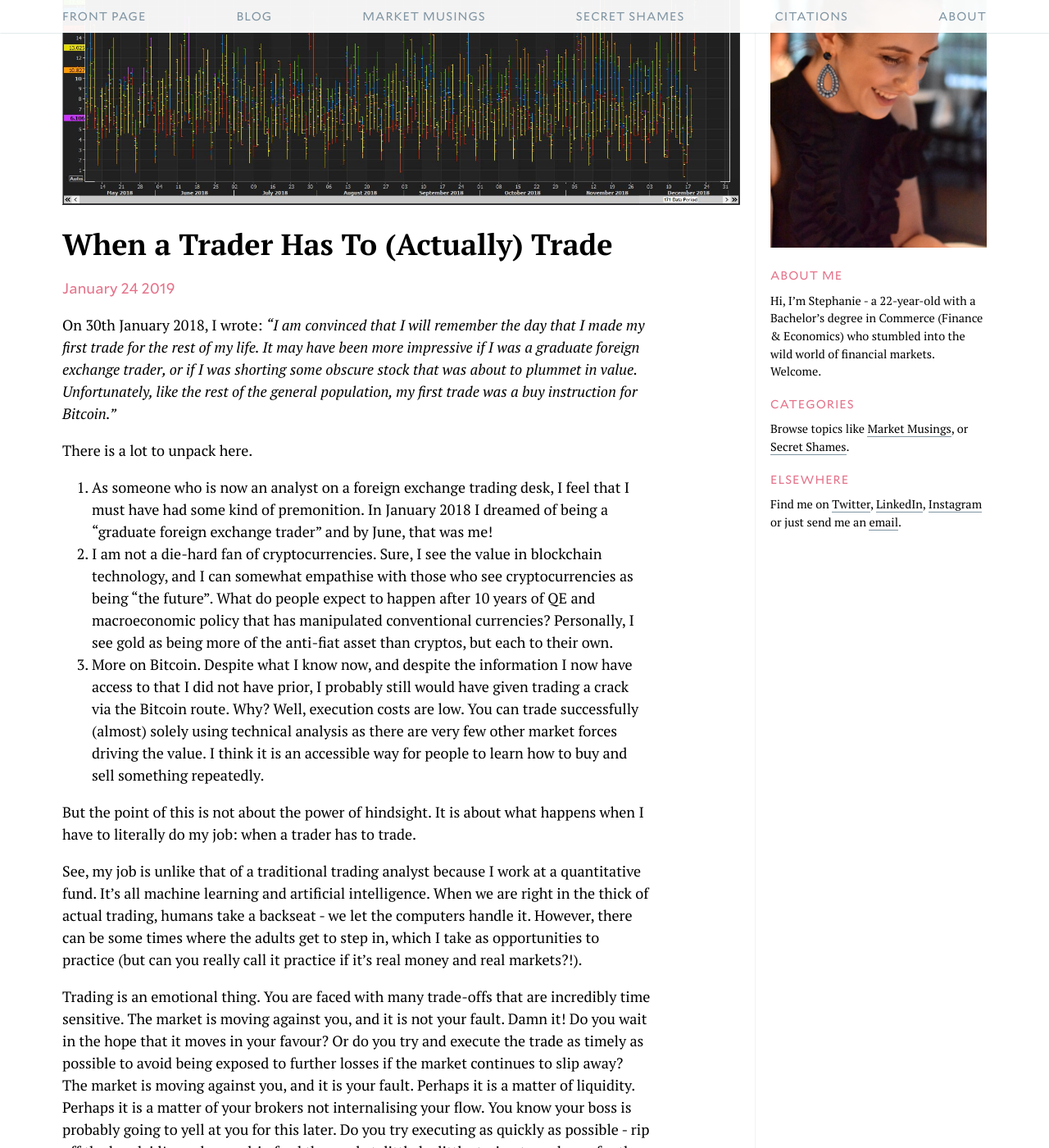
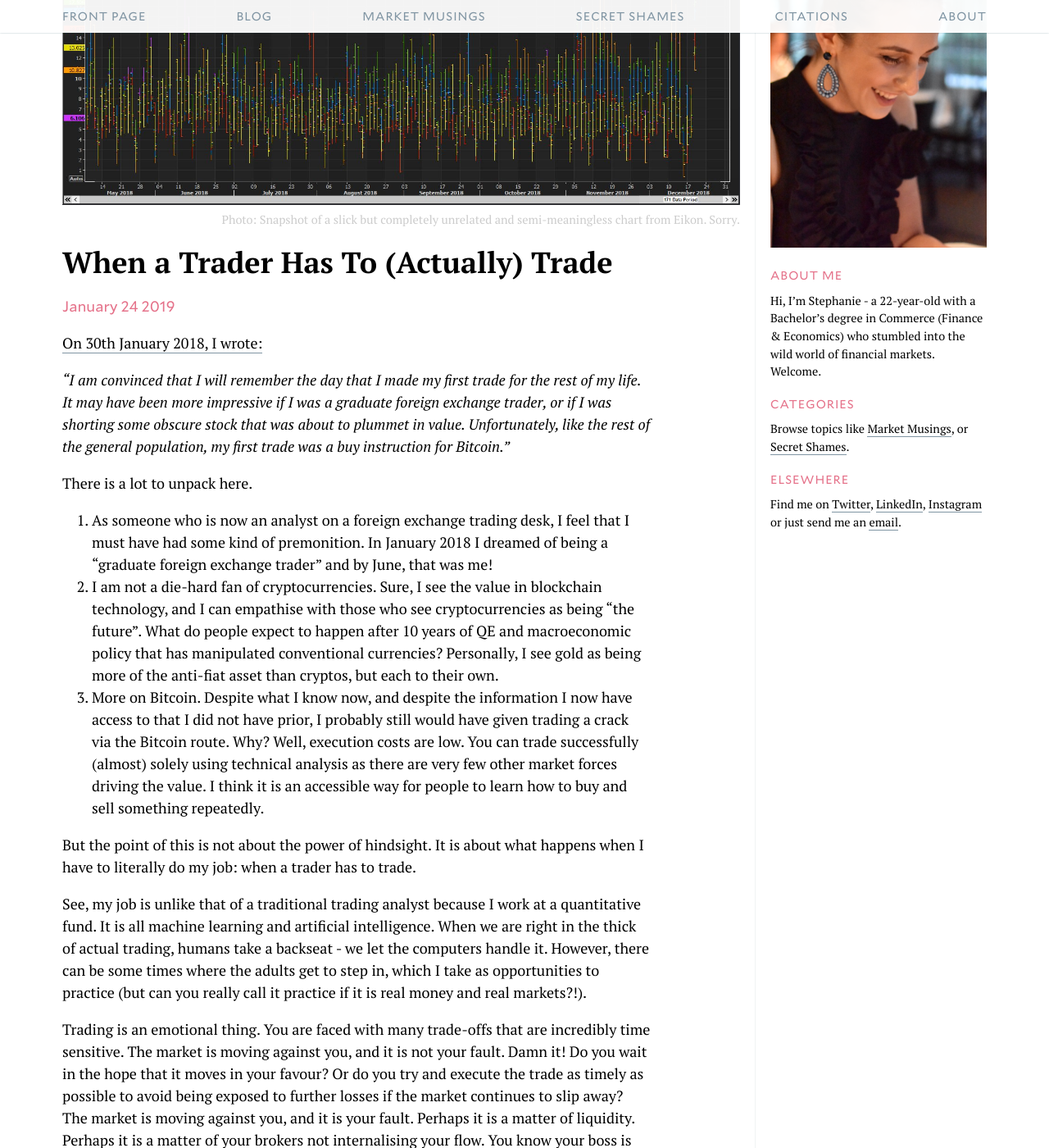
Before and after one commit to cjmlgrto/siomi.net, a Jekyll site: the page built from _posts/2019-01-24-living-up-to-my-job-title-when-a-trader-has-to-actually-trade.markdown, in a window 1280 px wide and 1400 px high, scrolled down 306 px. Shown: the whole window at 82% size. Built offline with Jekyll 4.4.1, drawn with Linux system fonts in a browser that asks for light colours.

Commit message:
Updated Living Up To My Job Title When A Trader Has To Actually Trade

```diff
--- a/_posts/2019-01-24-living-up-to-my-job-title-when-a-trader-has-to-actually-trade.markdown
+++ b/_posts/2019-01-24-living-up-to-my-job-title-when-a-trader-has-to-actually-trade.markdown
@@ -4,19 +4,22 @@ date: 2019-01-24 04:26:00 +11:00
 categories:
 - market musings
 image: "/uploads/Dux6RpPU8AA33Bi.jpg-large.jpeg"
+image source name: Snapshot of a slick but completely unrelated and semi-meaningless
+  chart from Eikon. Sorry.
 ---
 
-On 30th January 2018, I wrote:
+[On 30th January 2018, I wrote:](http://siomi.net/market%20musings/2018/01/30/my-first-trade/)
+
 *"I am convinced that I will remember the day that I made my first trade for the rest of my life. It may have been more impressive if I was a graduate foreign exchange trader, or if I was shorting some obscure stock that was about to plummet in value. Unfortunately, like the rest of the general population, my first trade was a buy instruction for Bitcoin."*
 
 There is a lot to unpack here.
 1. As someone who is now an analyst on a foreign exchange trading desk, I feel that I must have had some kind of premonition. In January 2018 I dreamed of being a "graduate foreign exchange trader" and by June, that was me!
-2. I am not a die-hard fan of cryptocurrencies. Sure, I see the value in blockchain technology, and I can somewhat empathise with those who see cryptocurrencies as being "the future". What do people expect to happen after 10 years of QE and macroeconomic policy that has manipulated conventional currencies? Personally, I see gold as being more of the anti-fiat asset than cryptos, but each to their own.
+2. I am not a die-hard fan of cryptocurrencies. Sure, I see the value in blockchain technology, and I can empathise with those who see cryptocurrencies as being "the future". What do people expect to happen after 10 years of QE and macroeconomic policy that has manipulated conventional currencies? Personally, I see gold as being more of the anti-fiat asset than cryptos, but each to their own.
 3. More on Bitcoin. Despite what I know now, and despite the information I now have access to that I did not have prior, I probably still would have given trading a crack via the Bitcoin route. Why? Well, execution costs are low. You can trade successfully (almost) solely using technical analysis as there are very few other market forces driving the value. I think it is an accessible way for people to learn how to buy and sell something repeatedly.
 
 But the point of this is not about the power of hindsight. It is about what happens when I have to literally do my job: when a trader has to trade.
 
-See, my job is unlike that of a traditional trading analyst because I work at a quantitative fund. It's all machine learning and artificial intelligence. When we are right in the thick of actual trading, humans take a backseat - we let the computers handle it. However, there can be some times where the adults get to step in, which I take as opportunities to practice (but can you really call it practice if it's real money and real markets?!).
+See, my job is unlike that of a traditional trading analyst because I work at a quantitative fund. It is all machine learning and artificial intelligence. When we are right in the thick of actual trading, humans take a backseat - we let the computers handle it. However, there can be some times where the adults get to step in, which I take as opportunities to practice (but can you really call it practice if it is real money and real markets?!).
 
 Trading is an emotional thing. You are faced with many trade-offs that are incredibly time sensitive.
 The market is moving against you, and it is not your fault. Damn it! Do you wait in the hope that it moves in your favour? Or do you try and execute the trade as timely as possible to avoid being exposed to further losses if the market continues to slip away?
```
